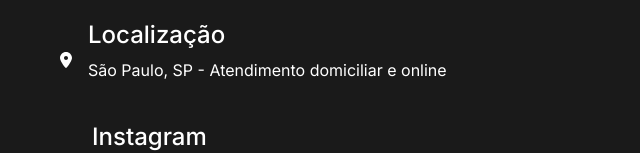
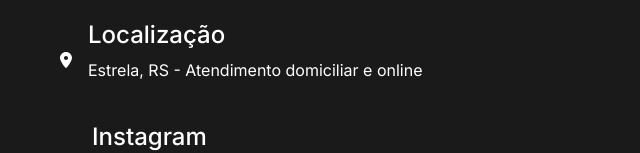
Before and after one commit to LeandroFerraz31/PORTIFOLIO-PERSONAL-TRAINER, a plain HTML site: page index.html in a window 1280 px wide. Shown: the part 7126-7279 px from the top of the page, 0-640 px from the left. Drawn offline with nearby package versions, Linux system fonts and the light colour scheme.

Commit message:
ajuste no html

```diff
--- a/index.html
+++ b/index.html
@@ -471,7 +471,7 @@
                         <i class="fas fa-map-marker-alt"></i>
                         <div>
                             <h4>Localização</h4>
-                            <p>São Paulo, SP - Atendimento domiciliar e online</p>
+                            <p>Estrela, RS - Atendimento domiciliar e online</p>
                         </div>
                     </div>
                     <div class="contact-item">
```
